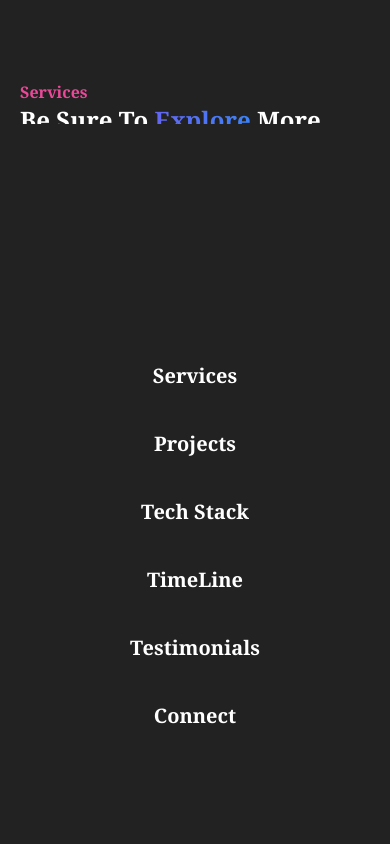
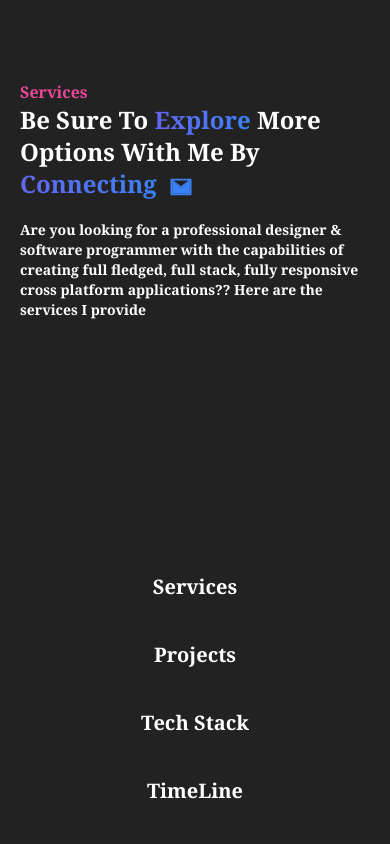
Before and after one commit to RyanLarge13/Professional-Portfolio, a React (Vite) app: page / in a window 390 px wide. Shown: the part 720-1564 px from the top of the page. Built offline with nearby package versions, Linux system fonts and the light colour scheme.

Commit message:
Adding More Navigation Translation
To prevent the navigation to slip up into screen view while scrolling on mobile browsers the navigation Y-axis value has increased just enough to
prevent wierd scrolling behavior.

```diff
--- a/src/components/Nav.jsx
+++ b/src/components/Nav.jsx
@@ -6,13 +6,13 @@ import navLinks from "../constants/navLinks";
 const Nav = ({ open, setOpen }) => {
   return (
     <motion.nav
-      initial={{ y: "100%" }}
+      initial={{ y: "125%" }}
       animate={
         open
           ? {
               y: 0,
             }
-          : { y: "100%" }
+          : { y: "125%" }
       }
       className={`${components.nav}`}
     >
```
